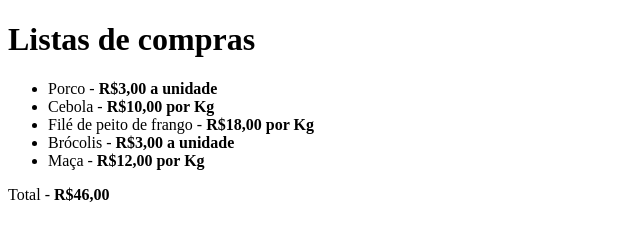
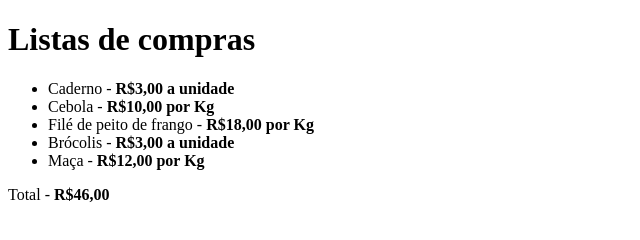
Before and after one commit to Guii519/aula-tabela, a plain HTML site: page index.html in a window 1280 px wide. Shown: the full height of the page, 0-640 px from the left. Drawn offline with Linux system fonts and the light colour scheme.

Commit message:
mudando porco para caderno

```diff
--- a/index.html
+++ b/index.html
@@ -8,7 +8,7 @@
 <body>
     <h1>Listas de compras</h1>
     <ul>
-        <li>Porco - <strong>R$3,00 a unidade</strong></li>
+        <li>Caderno - <strong>R$3,00 a unidade</strong></li>
         <li>Cebola - <strong>R$10,00 por Kg</strong></li>
         <li>Filé de peito de frango - <strong>R$18,00 por Kg</strong></li>
         <li>Brócolis - <strong>R$3,00 a unidade</strong></li>
```
